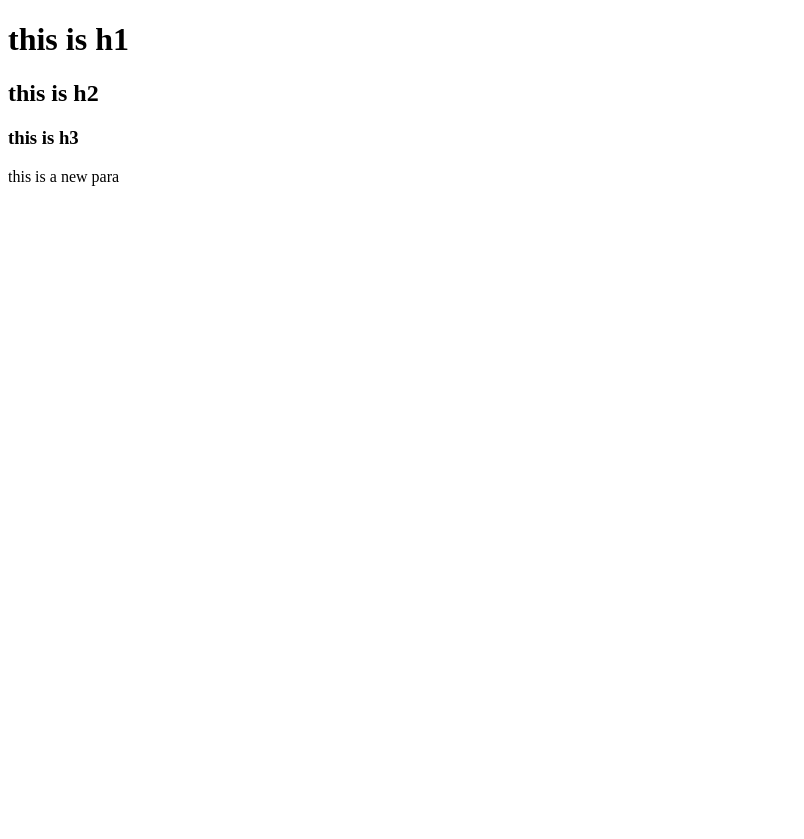
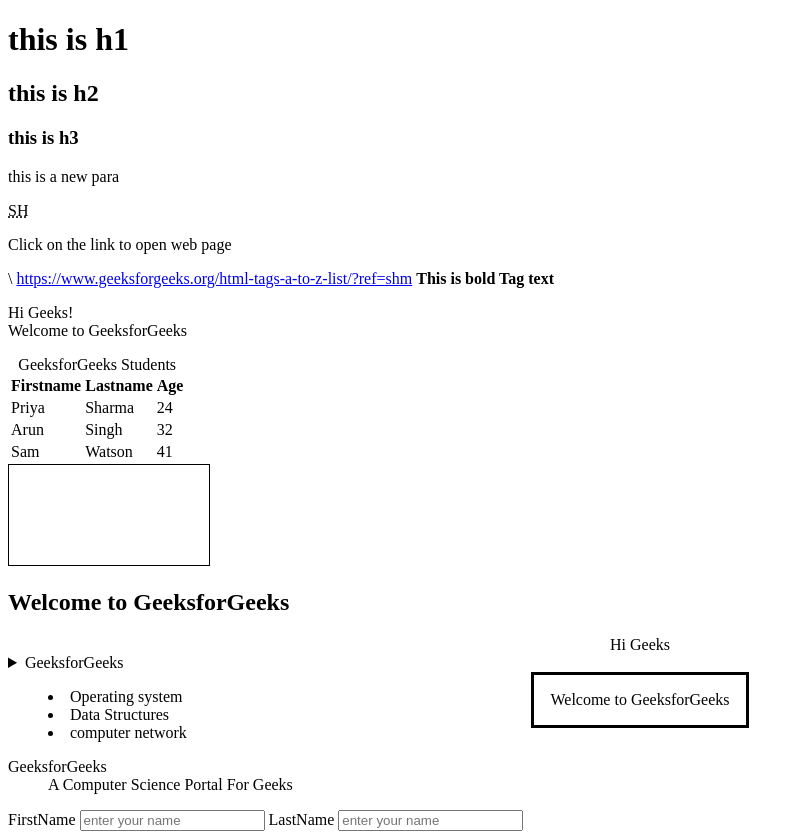
Before and after one commit to Shahed160/front-end-intro, a plain HTML site: page index.html in a window 1280 px wide. Shown: the whole page, without its empty margins (0-804 px from the left). Before the commit the page ends 800 px from the top, so only its background shows below. Drawn offline with Linux system fonts and the light colour scheme.

Commit message:
Update index.html

```diff
--- a/index.html
+++ b/index.html
@@ -10,5 +10,70 @@
     <h2>this is h2</h2>
     <h3>this is h3</h3>
     <p>this is a new para</p>
+    <abbr title="SHAHED BATAINEH">SH</abbr> <!--The abbreviation tag in HTML is used to define the abbreviation or short form of an element-->
+<p>Click on the link to open web page</p>\
+<a href="https://www.geeksforgeeks.org/html-tags-a-to-z-list/?ref=shm">https://www.geeksforgeeks.org/html-tags-a-to-z-list/?ref=shm</a><!--The anchor tag in HTML is used to create a hyperlink on the webpage.-->
+<b>This is bold Tag text</b><!--The bold tag in HTML is used to specify the bold text without any extra importance.-->
+<p>Hi Geeks! <br>Welcome to GeeksforGeeks</p><!--The break tag inserts a single carriage return or breaks in the document. This element has no end tag.-->
+<table>
+    <!-- Adding caption to the table -->
+    <caption>GeeksforGeeks Students</caption>
+    <tr>
+        <th>Firstname</th>
+        <th>Lastname</th>
+        <th>Age</th>
+    </tr>
+    <tr>
+        <td>Priya</td>
+        <td>Sharma</td>
+        <td>24</td>
+    </tr>
+    <tr>
+        <td>Arun</td>
+        <td>Singh</td>
+        <td>32</td>
+    </tr>
+    <tr>
+        <td>Sam</td>
+        <td>Watson</td>
+        <td>41</td>
+    </tr></table><!--create table and caption which is used to specify the caption of a table. Only one caption can be specified for one table.-->
+    <canvas id="GeeksforGeeks" width="200" height="100" style="border:1px solid black">
+    </canvas><!--It can be used to draw paths, boxes, texts, gradients, and add images.-->
+    <h2>Welcome to GeeksforGeeks</h2>
+    <!--center tag is used here-->
+    <center>Hi Geeks</center><!--The center tag in HTML is used to set the alignment of text in the center-->
+
+    <details>
+        <summary>GeeksforGeeks</summary>
+        <p>A computer science portal for geeks</p>
+        <div>
+            It is a computer science portal where you
+            can learn programming.
+        </div>
+        <!--This tag is used to create an interactive widget that the user can open or close.  -->
+    </details>
+    <dialog open>Welcome to GeeksforGeeks</dialog><!--This tag is used to create a popup dialog and models on a web page.-->
+    <dir>
+        <li>Operating system</li>
+        <li>Data Structures</li>
+        <li>computer network</li>
+    </dir><!--The dir tag is used to make a list of directory titles.-->
+
+    <dl>
+        <dt>GeeksforGeeks</dt>
+        <dd>A Computer Science Portal For Geeks</dd>
+    </dl><!--1.The dl tag in HTML is used to represent the description list.2.dt tag in HTML is used to specify the description list.3.The dd tag is used to denote the description or definition of an item in a description list-->
+    <form>
+        <label for="fname">FirstName</label>
+        <!-- Here i have used label to
+             define the label for input -->
+        <input type="text" name="fname" placeholder="enter your name" required>
+        <!--It defines a text field by
+            using input tag -->
+        <label for="lname">LastName</label>
+        <input type="text" name="lname" placeholder="enter your name" required>
+    </form>
+
 </body>
 </html>
```
